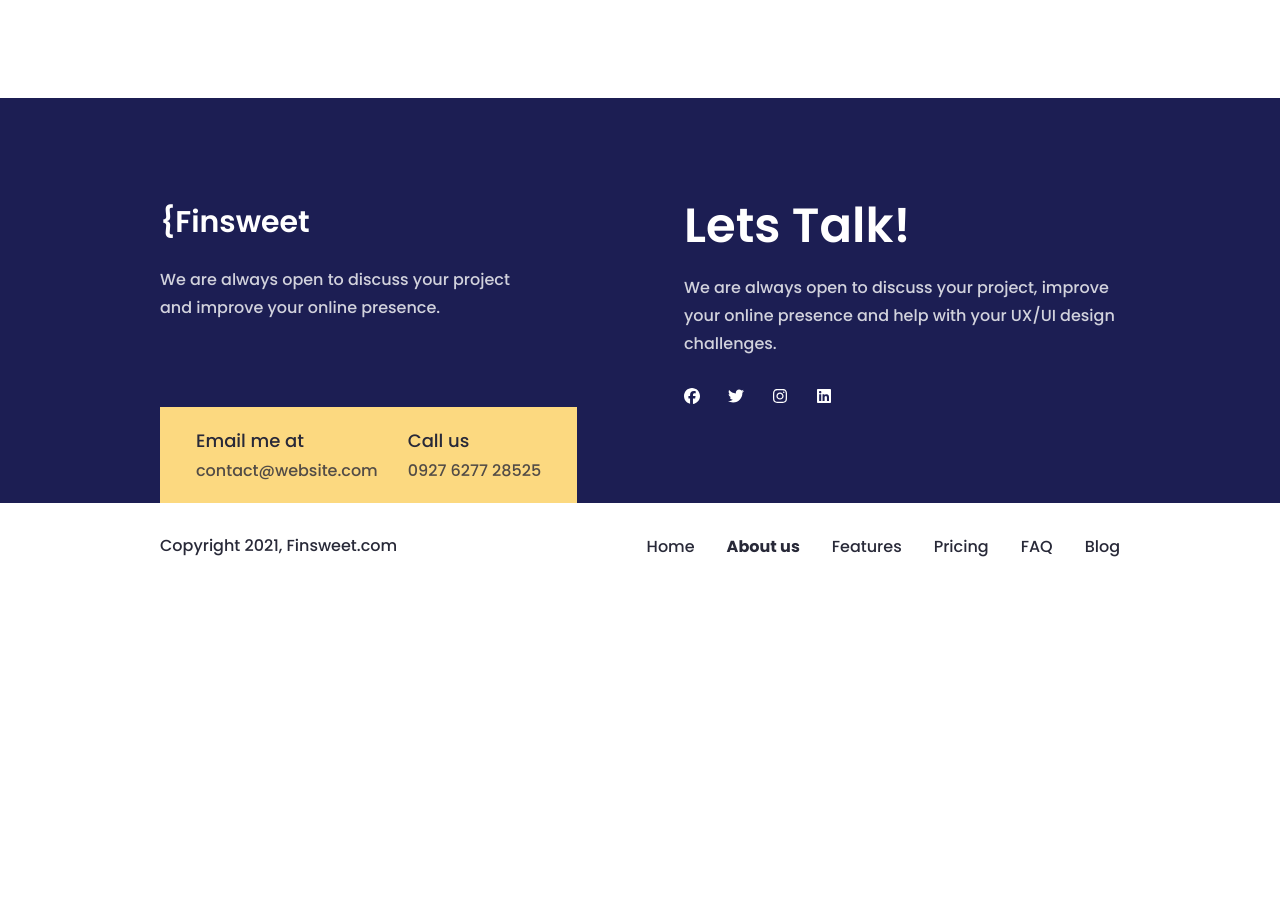
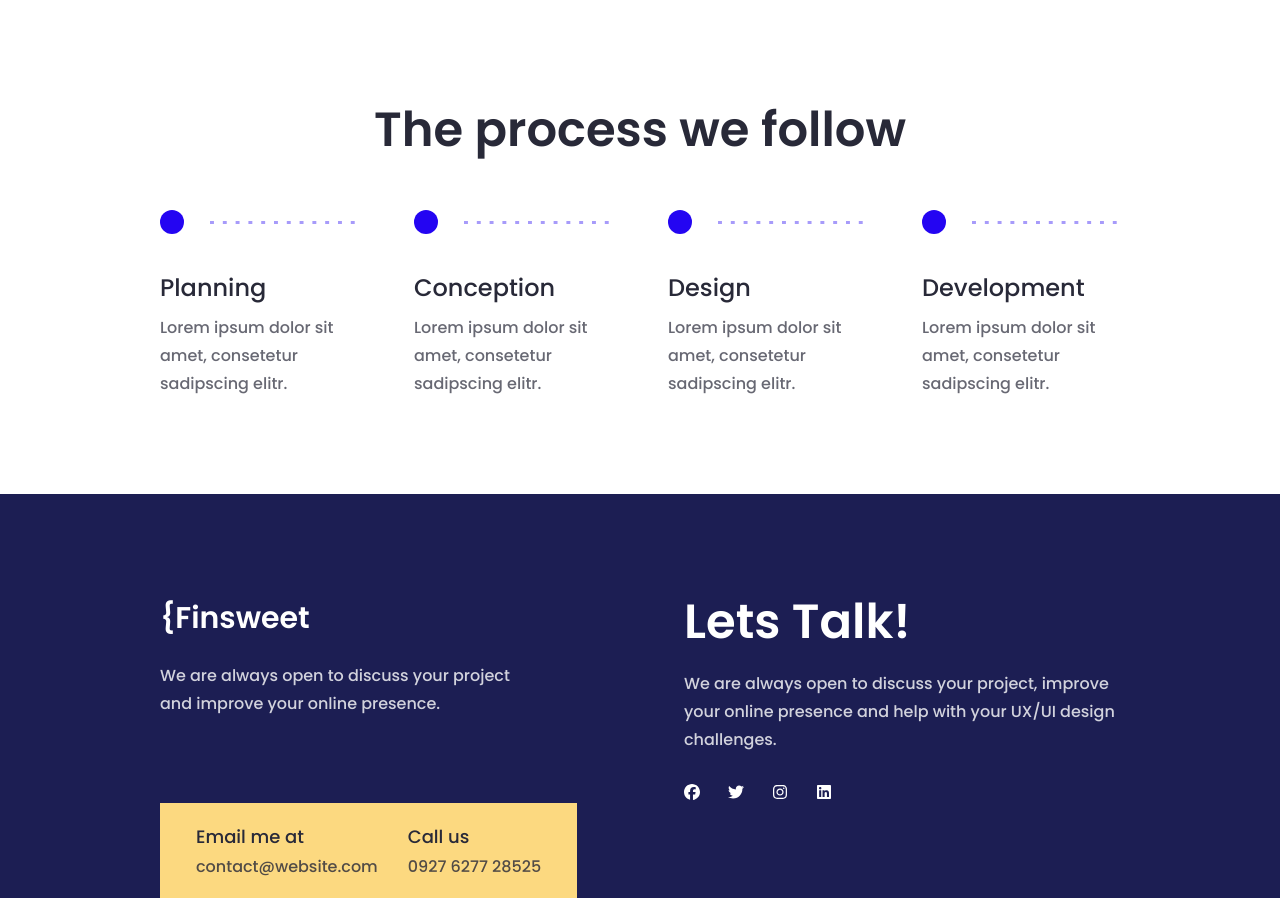
Before and after one commit to DaNaRim/ekreative-frontend-task2, a React (Create React App) app: page /aboutUs in a window 1280 px wide. Shown: the part 1625-2523 px from the top of the page. Before the commit the page ends 2216 px from the top, so only its background shows below. Built offline with nearby package versions, Linux system fonts and the light colour scheme.

Commit message:
ADD OurProcess section in AboutUsPage and correct imports in components uses in this page.

```diff
--- a/src/common/components/sections/AboutUsHeader/AboutUsHeader.jsx
+++ b/src/common/components/sections/AboutUsHeader/AboutUsHeader.jsx
@@ -1,7 +1,7 @@
 import about_us from "assets/img/about_us.png";
 import styles from "./AboutUsHeader.module.scss";
 
-export const AboutUsHeader = () => (
+const AboutUsHeader = () => (
   <header className={styles.about_us}>
     <main>
       <p className={styles.pre_title}>About us</p>
@@ -14,3 +14,5 @@ export const AboutUsHeader = () => (
     <img src={about_us} alt="group meeting" height="672" width="1094"/>
   </header>
 );
+
+export default AboutUsHeader;
--- /dev/null
+++ b/src/common/components/sections/OurProcess/OurProcess.jsx
@@ -0,0 +1,44 @@
+import styles from "./OurProcess.module.scss";
+
+const OurProcess = () => (
+  <section className={styles.our_process}>
+    <h2>The process we follow</h2>
+    <div className={styles.process_wrapper}>
+      {processes.map((process, index) => (
+        <Process key={index} process={process}/>
+      ))}
+    </div>
+  </section>
+);
+
+export default OurProcess;
+
+const Process = ({process}) => (
+  <div className={styles.process}>
+    <div className={styles.work_line}>
+      <div className={styles.circle}></div>
+      <div className={styles.line}></div>
+    </div>
+    <h6>{process.title}</h6>
+    <p>{process.description}</p>
+  </div>
+);
+
+const processes = [
+  {
+    title: "Planning",
+    description: "Lorem ipsum dolor sit amet, consetetur sadipscing elitr.",
+  },
+  {
+    title: "Conception",
+    description: "Lorem ipsum dolor sit amet, consetetur sadipscing elitr.",
+  },
+  {
+    title: "Design",
+    description: "Lorem ipsum dolor sit amet, consetetur sadipscing elitr.",
+  },
+  {
+    title: "Development",
+    description: "Lorem ipsum dolor sit amet, consetetur sadipscing elitr.",
+  },
+];
--- /dev/null
+++ b/src/common/components/sections/OurProcess/OurProcess.module.scss
@@ -0,0 +1,56 @@
+@import "src/assets/styles/color-palette";
+@import "src/assets/styles/style-templates";
+@import "src/assets/styles/style-constants";
+
+$workLineCircleSize: 1.5em;
+
+.our_process {
+  padding: 0 $sectionPaddingX $sectionPaddingY;
+  color: $dark_blue;
+
+  h2 {
+    text-align: center;
+  }
+
+  .process_wrapper {
+    display: flex;
+    align-items: center;
+    justify-content: space-between;
+    margin-top: 3em;
+    gap: 3.5em;
+
+    .work_line {
+      display: flex;
+      align-items: center;
+
+      .circle {
+        min-width: $workLineCircleSize;
+        min-height: $workLineCircleSize;
+        border-radius: 100%;
+        background-color: $royal_blue;
+      }
+
+      .line {
+        width: 100%;
+        height: 0.2em;
+        margin-left: 1.2em;
+        opacity: 0.4;
+        background-image: linear-gradient(to right, $royal_blue 33%, white 0%);
+        background-position: bottom;
+        background-size: 0.8em 1px;
+      }
+    }
+
+    .process {
+      h6 {
+        margin-top: 1.5em;
+      }
+
+      p {
+        @extend .body1;
+        margin-top: 0.5em;
+        opacity: $opacity7;
+      }
+    }
+  }
+}
--- a/src/common/components/sections/WhoWeAre/WhoWeAre.jsx
+++ b/src/common/components/sections/WhoWeAre/WhoWeAre.jsx
@@ -1,7 +1,7 @@
 import who_we_are from "assets/img/who_we_are.png";
 import styles from "./WhoWeAre.module.scss";
 
-export const WhoWeAre = () => (
+const WhoWeAre = () => (
   <section className={styles.who_we_are}>
     <div className={styles.top}>
       <p>Who we are</p>
@@ -27,3 +27,5 @@ export const WhoWeAre = () => (
     <img src={who_we_are} alt="man describes text in board to colleagues" height="680" width="2560"/>
   </section>
 );
+
+export default WhoWeAre;
--- a/src/common/pages/AboutUsPage/AboutUsPage.jsx
+++ b/src/common/pages/AboutUsPage/AboutUsPage.jsx
@@ -1,58 +1,14 @@
-import {AboutUsHeader} from "../../components/sections/AboutUsHeader/AboutUsHeader";
-import {WhoWeAre} from "../../components/sections/WhoWeAre/WhoWeAre";
+import AboutUsHeader from "../../components/sections/AboutUsHeader/AboutUsHeader";
+import OurProcess from "../../components/sections/OurProcess/OurProcess";
+import WhoWeAre from "../../components/sections/WhoWeAre/WhoWeAre";
 
 const AboutUsPage = () => {
   return (
     <main>
       <AboutUsHeader/>
       <WhoWeAre/>
+      <OurProcess/>
 
-
-      {/*<section className="our_process col_dark_blue">*/}
-      {/*  <h2>The process we follow</h2>*/}
-      {/*  <div className="process_wrapper">*/}
-      {/*    <div className="process">*/}
-      {/*      <div className="work_line">*/}
-      {/*        <div className="circle bgc_royal_blue"></div>*/}
-      {/*        <div className="line"></div>*/}
-      {/*      </div>*/}
-      {/*      <h6>Planning</h6>*/}
-      {/*      <p className="body1">*/}
-      {/*        Lorem ipsum dolor sit amet, consetetur sadipscing elitr.*/}
-      {/*      </p>*/}
-      {/*    </div>*/}
-      {/*    <div className="process">*/}
-      {/*      <div className="work_line">*/}
-      {/*        <div className="circle bgc_royal_blue"></div>*/}
-      {/*        <div className="line"></div>*/}
-      {/*      </div>*/}
-      {/*      <h6>Conception</h6>*/}
-      {/*      <p className="body1">*/}
-      {/*        Lorem ipsum dolor sit amet, consetetur sadipscing elitr.*/}
-      {/*      </p>*/}
-      {/*    </div>*/}
-      {/*    <div className="process">*/}
-      {/*      <div className="work_line">*/}
-      {/*        <div className="circle bgc_royal_blue"></div>*/}
-      {/*        <div className="line"></div>*/}
-      {/*      </div>*/}
-      {/*      <h6>Design</h6>*/}
-      {/*      <p className="body1">*/}
-      {/*        Lorem ipsum dolor sit amet, consetetur sadipscing elitr.*/}
-      {/*      </p>*/}
-      {/*    </div>*/}
-      {/*    <div className="process">*/}
-      {/*      <div className="work_line">*/}
-      {/*        <div className="circle bgc_royal_blue"></div>*/}
-      {/*        <div className="line"></div>*/}
-      {/*      </div>*/}
-      {/*      <h6>Development</h6>*/}
-      {/*      <p className="body1">*/}
-      {/*        Lorem ipsum dolor sit amet, consetetur sadipscing elitr.*/}
-      {/*      </p>*/}
-      {/*    </div>*/}
-      {/*  </div>*/}
-      {/*</section>*/}
 
       {/*<section className="mission_and_vision col_dark_blue">*/}
       {/*  <article>*/}
```
